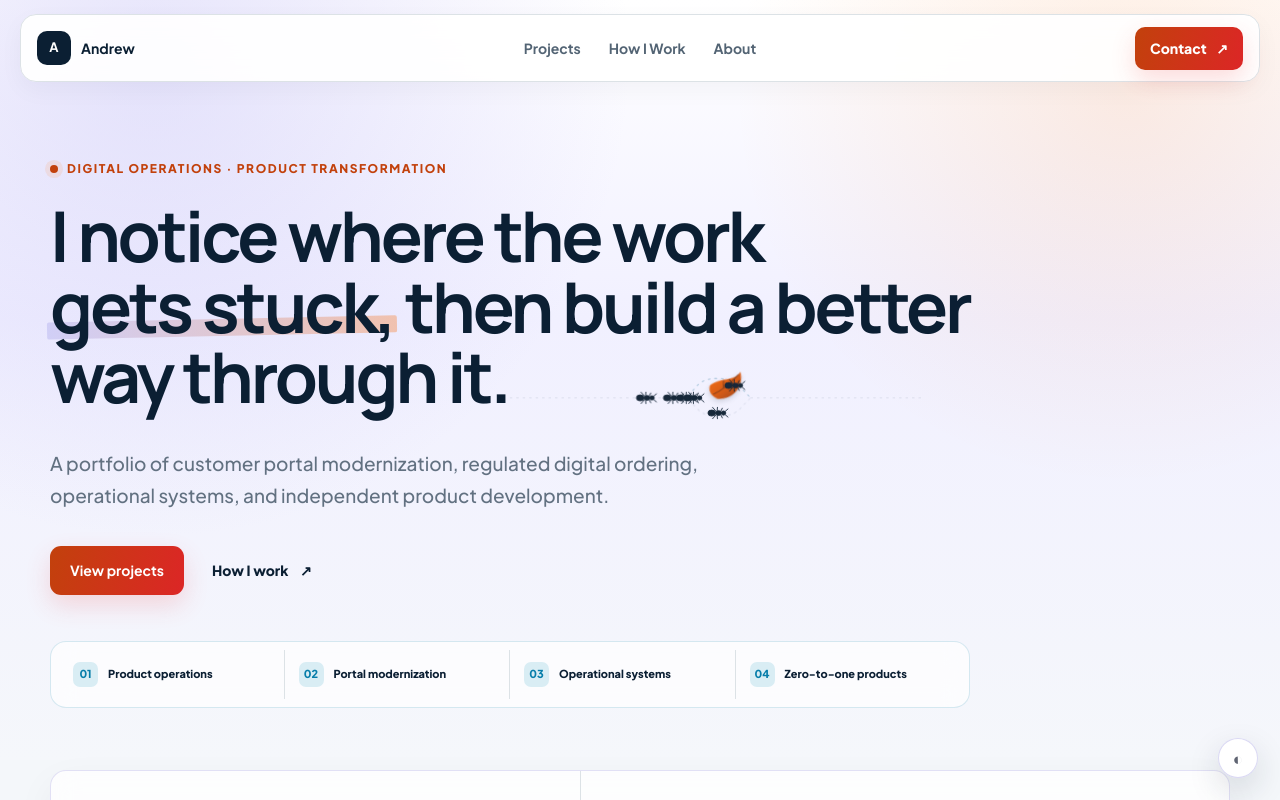
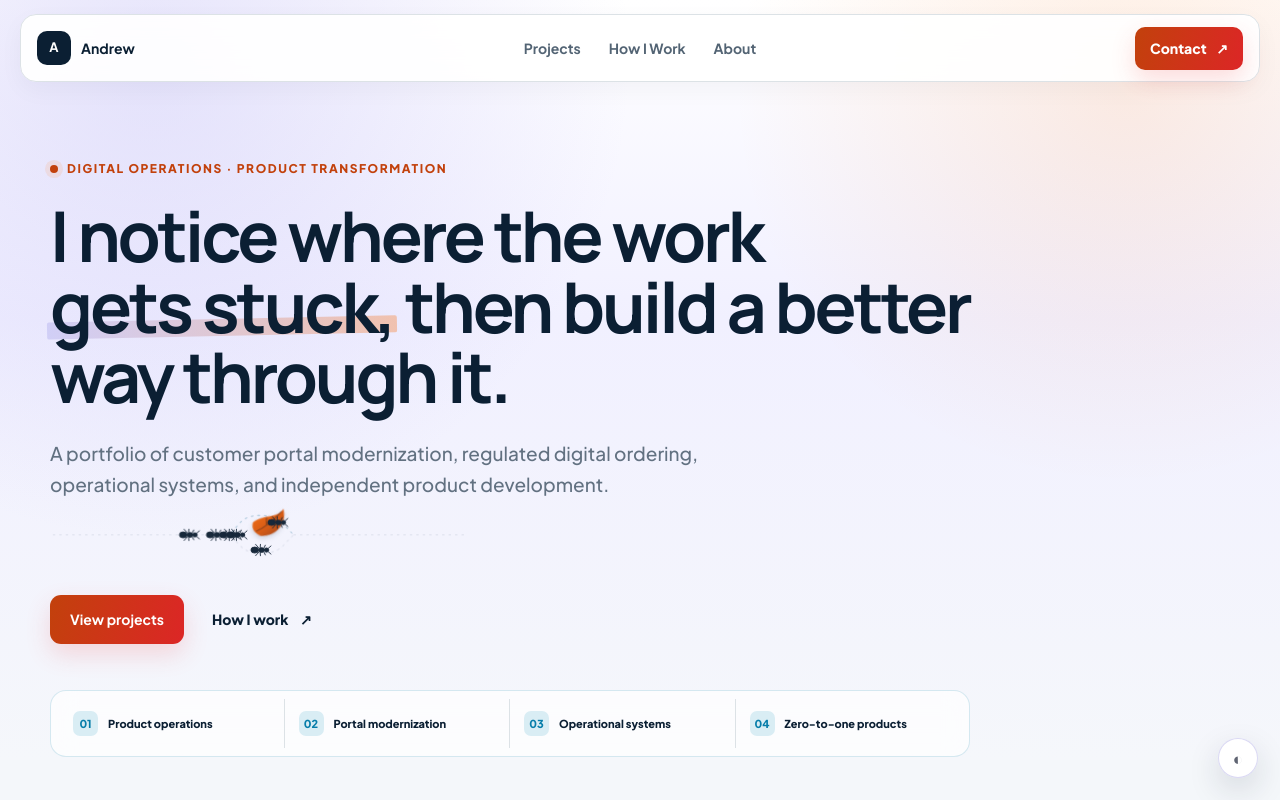
Before and after one commit to andrewjaebok/digital-operations-portfolio, a Next.js app: page / in a window 1280 px wide. Shown: the top 800 px of the page. Built offline with nearby package versions, Linux system fonts and the light colour scheme.

Commit message:
Move ant workflow beneath tagline

```diff
--- a/app/page.tsx
+++ b/app/page.tsx
@@ -34,9 +34,11 @@ export default function Home() {
           <h1>
             I notice where the work <mark>gets stuck,</mark> then build a better way through it
             <span className="hero-period">.</span>
-            <AntWorkflow />
           </h1>
           <p className="hero-lead">A portfolio of customer portal modernization, regulated digital ordering, operational systems, and independent product development.</p>
+          <div className="hero-ant-stage">
+            <AntWorkflow />
+          </div>
           <div className="hero-links"><a className="primary-button" href="#work">View projects</a><Link className="secondary-link" href="/how-i-work">How I work <span>↗</span></Link></div>
         </div>
         <div className="hero-summary" aria-label="Portfolio disciplines">
```
